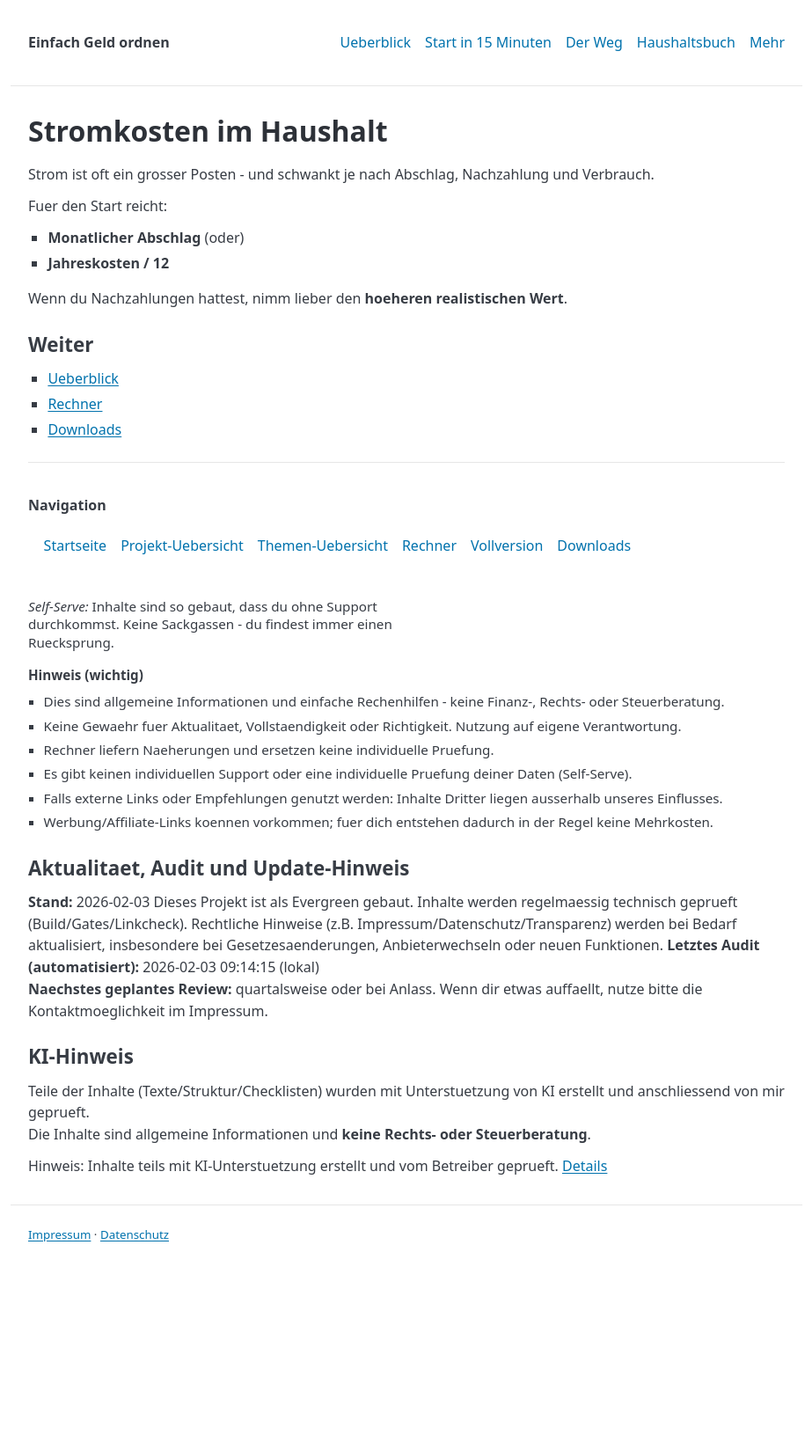
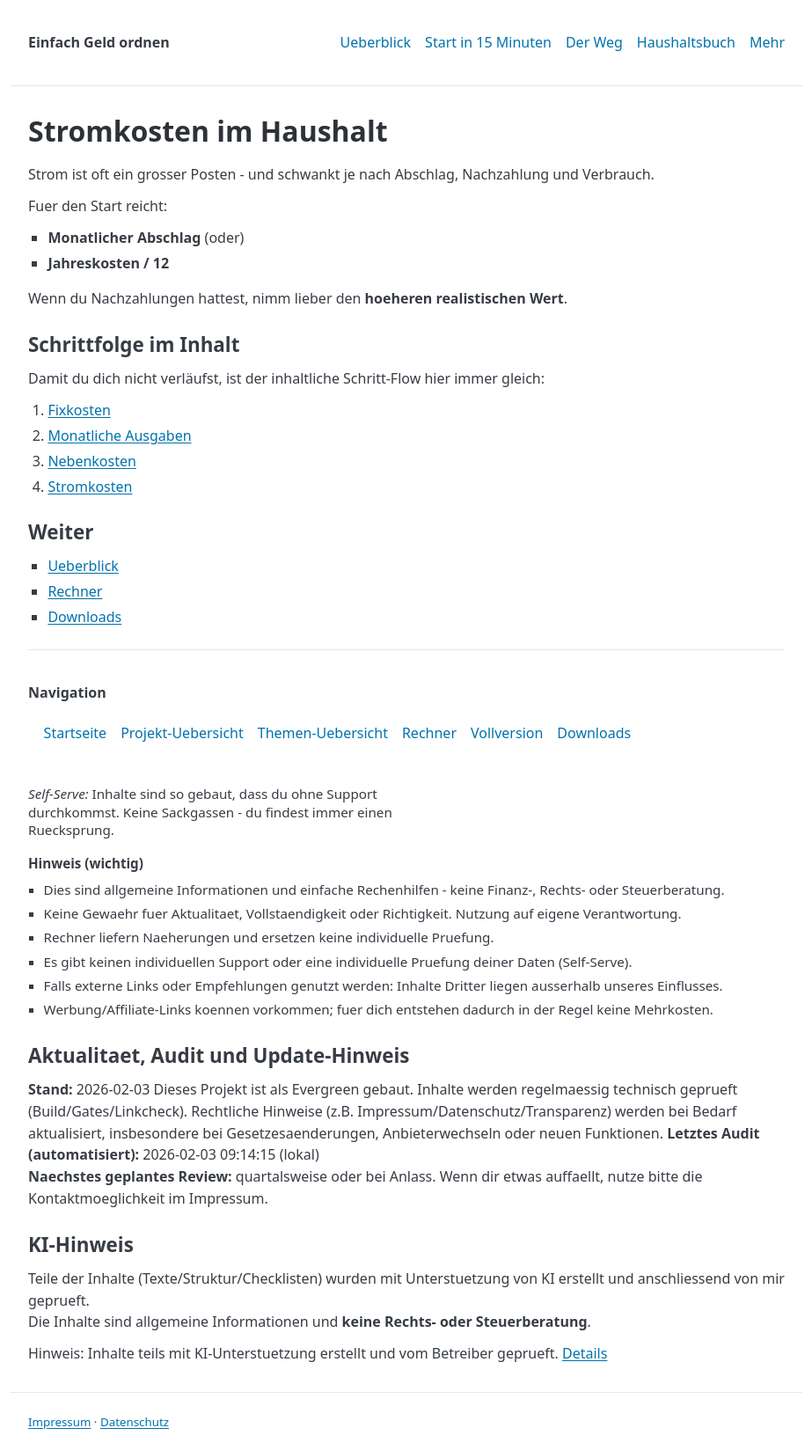
Before and after one commit to gluecklich-tools/einfach-geld-ordnen, a Jekyll site: the page built from seiten/stromkosten-haushalt.md, in a window 1280 px wide. Shown: the whole page at 88% size, without its empty margins (178-1101 px from the left). Built offline with Jekyll 4.4.1, drawn with Linux system fonts in a browser that asks for light colours; our own code applies the rules of GitHub Pages for plain Markdown files; before the commit the page ends 1435 px from its top, so only the background shows below that.

Commit message:
Klaus-Run: automated gates + push 2026-02-21 12:59

```diff
--- a/seiten/stromkosten-haushalt.md
+++ b/seiten/stromkosten-haushalt.md
@@ -14,6 +14,18 @@ Fuer den Start reicht:
 
 Wenn du Nachzahlungen hattest, nimm lieber den **hoeheren realistischen Wert**.
 
+<!-- EGO_FLOW_BOX_V1:START -->
+## Schrittfolge im Inhalt
+
+Damit du dich nicht verläufst, ist der inhaltliche Schritt-Flow hier immer gleich:
+
+1. [Fixkosten]({{ site.baseurl }}/seiten/fixkosten-uebersicht.html)
+2. [Monatliche Ausgaben]({{ site.baseurl }}/seiten/monatliche-ausgaben.html)
+3. [Nebenkosten]({{ site.baseurl }}/seiten/nebenkosten-miete.html)
+4. [Stromkosten]({{ site.baseurl }}/seiten/stromkosten-haushalt.html)
+
+<!-- EGO_FLOW_BOX_V1:END -->
+
 ## Weiter
 
 - [Ueberblick]({{ site.baseurl }}/pillar/einfach-geld-ordnen.html)
```
Also changed, not shown: seiten/fixkosten-uebersicht.md (+12 -0 lines), seiten/monatliche-ausgaben.md (+12 -0 lines), seiten/nebenkosten-miete.md (+12 -0 lines).
